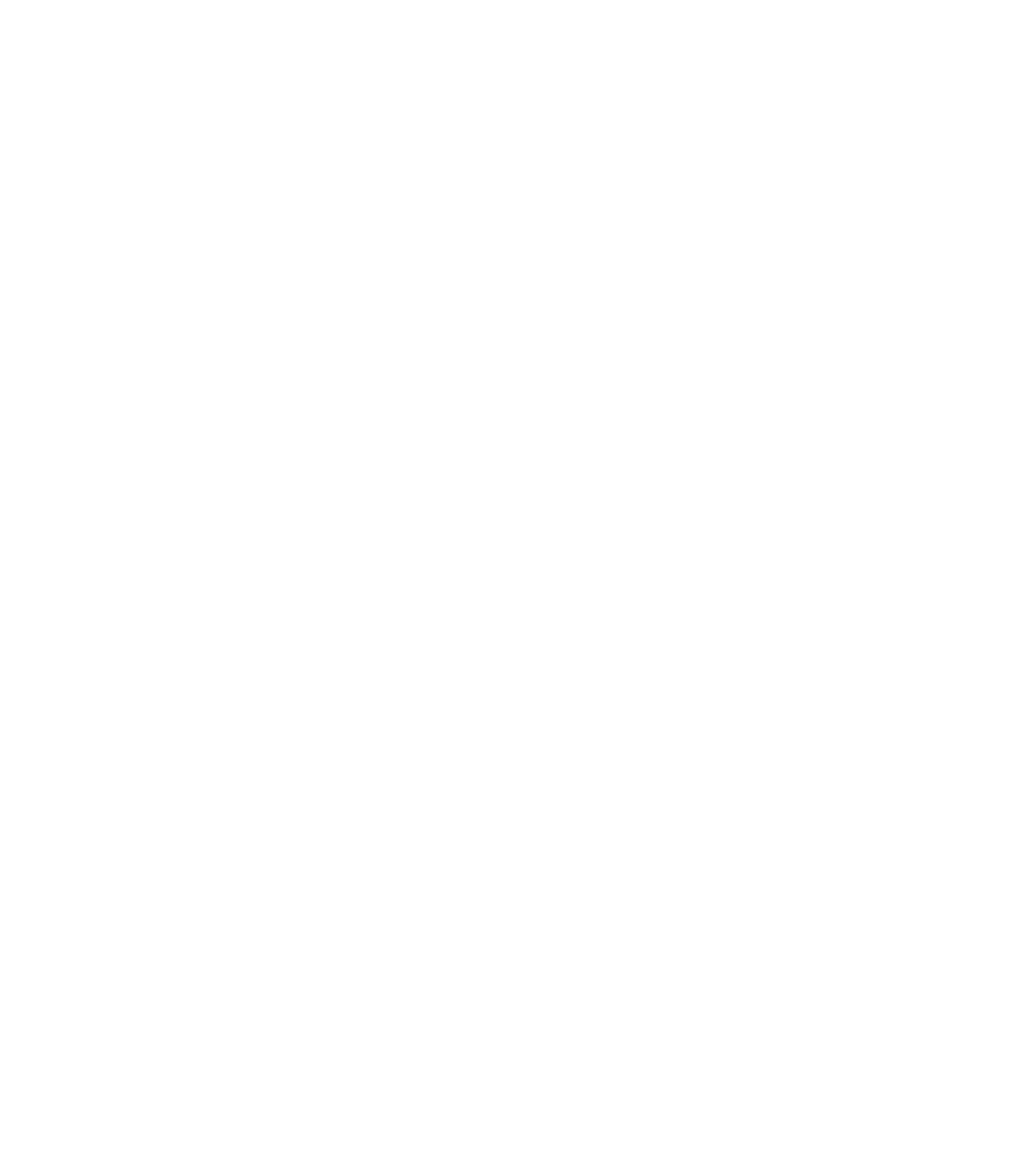
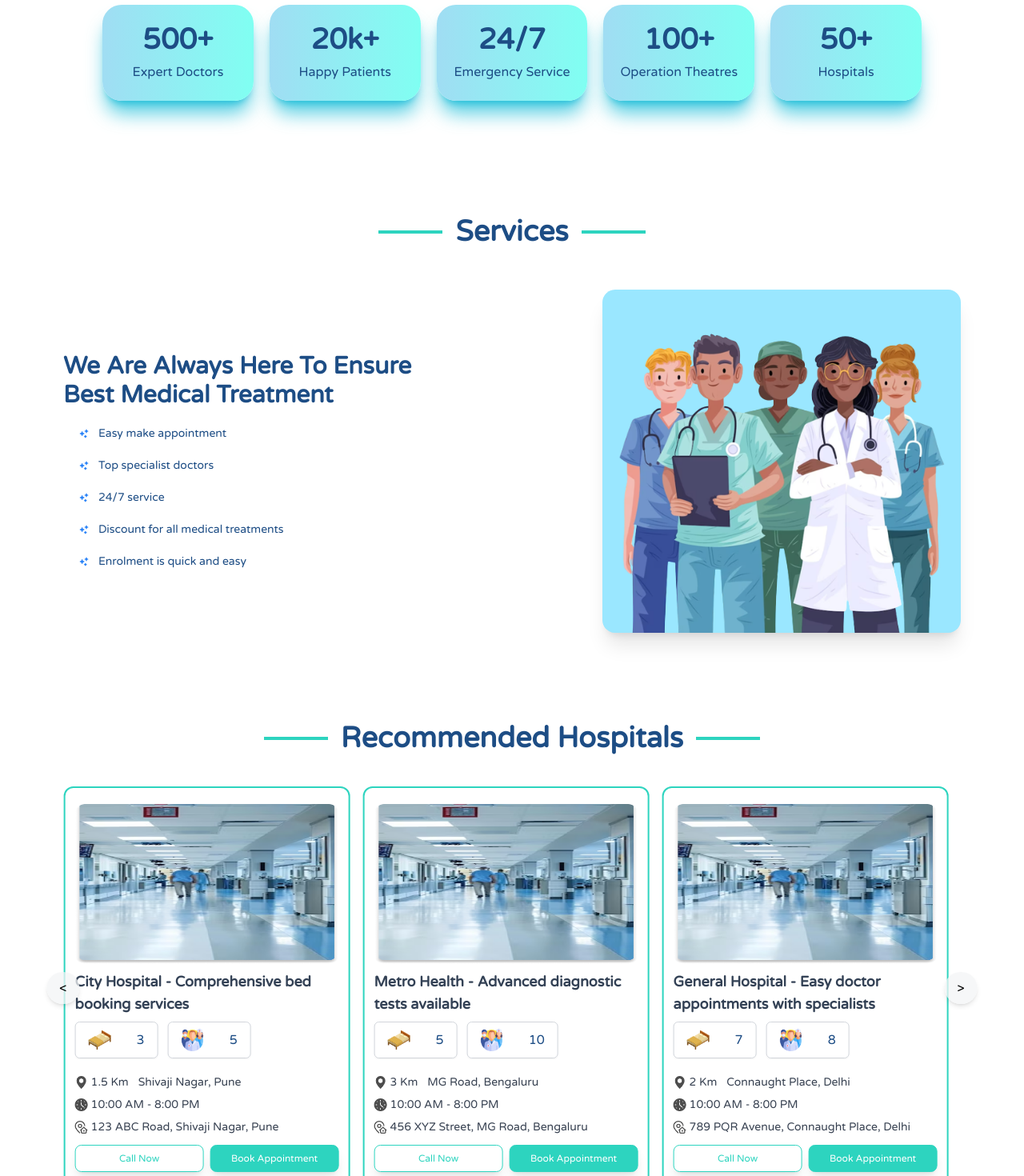
Before and after one commit to chirag3155/CureEdge, a React (Vite) app: page / in a window 1280 px wide. Before the commit this address had no page. Shown: the part 740-2210 px from the top of the page at 80% size. Before the commit the page ends 800 px from the top, so only its background shows below. Built offline with nearby package versions, Linux system fonts and the light colour scheme.

Commit message:
fix(pathname): change incorrect assets pathname

```diff
--- a/src/App.jsx
+++ b/src/App.jsx
@@ -12,6 +12,7 @@
   return (
     <>
       <Routes>
+        <Route path="/" element={<Home />} index />
         <Route path="/home" element={<Home />} />
         <Route path="/about-us" element={<AboutUs />} />
         <Route path="/services" element={<Services />} />
@@ -26,7 +27,7 @@
 const Home = () => {
   return (
     <>
-      <div className="text-[#1d4d85] app min-w-[280px] min-h-screen  bg-[url('src/assets/images/heroi-bg.webp')]">
+      <div className="text-[#1d4d85] app min-w-[280px] min-h-screen  ">
         <Header />
         <Main />
         <Footer />
--- a/src/Components/Main/SectionWrapper.jsx
+++ b/src/Components/Main/SectionWrapper.jsx
@@ -1,8 +1,6 @@
-
-
-const SectionWrapper = ({ id, children })  => {
+const SectionWrapper = ({ id, children }) => {
   return (
-    <section className="pt-24 md:pt-32" id={id}>
+    <section className="pt-12 md:pt-28" id={id}>
       {children}
     </section>
   );
--- a/src/Components/Main/Services/Banner1.jsx
+++ b/src/Components/Main/Services/Banner1.jsx
@@ -1,9 +1,9 @@
-import { Banner1Data } from '@/Components/Shared/Consts';
-import ListItem from './ListItem';
+import { Banner1Data } from "@/Components/Shared/Consts";
+import ListItem from "./ListItem";
 
 const Banner1 = () => {
   return (
-    <div className="flex flex-col-reverse sm:flex-row items-center justify-between gap-5 md:gap-10 mt-20">
+    <div className="flex flex-col-reverse sm:flex-row items-center justify-between gap-5 md:gap-10 mt-5">
       <div className="max-w-xs md:max-w-md">
         <h3 className="text-xl font-bold md:text-2xl lg:text-3xl mb-5">
           {Banner1Data.heading}
--- a/src/Components/Recommendation/CardSection.jsx
+++ b/src/Components/Recommendation/CardSection.jsx
@@ -125,7 +125,7 @@
   };
 
   return (
-    <div className="w-full my-16 h-auto">
+    <div className="w-full mt-28 h-auto">
       <div className="flex justify-center items-center space-x-4">
         <div className="w-20 h-1 bg-teal-400"></div>
         <h1 className="md:text-4xl text-2xl font-bold text-center">
--- a/src/Pages/AboutUs.jsx
+++ b/src/Pages/AboutUs.jsx
@@ -3,7 +3,7 @@
 
 const AboutUs = () => {
   return (
-    <div className="text-[#1d4d85] app min-w-[280px] min-h-screen  bg-[url('src/assets/images/heroi-bg.webp')]">
+    <div className="text-[#1d4d85] app min-w-[280px] min-h-screen  hero-bg">
       <Header />
     </div>
   );
--- a/src/Pages/Blogs.jsx
+++ b/src/Pages/Blogs.jsx
@@ -3,7 +3,7 @@
 
 const Blogs = () => {
   return (
-    <div className="text-[#1d4d85] app min-w-[280px] min-h-screen  bg-[url('src/assets/images/heroi-bg.webp')]">
+    <div className="text-[#1d4d85] app min-w-[280px] min-h-screen  hero-bg">
       <Header />
     </div>
   );
--- a/src/Pages/ContactUs.jsx
+++ b/src/Pages/ContactUs.jsx
@@ -3,7 +3,7 @@
 
 const ContactUs = () => {
   return (
-    <div className="text-[#1d4d85] app min-w-[280px] min-h-screen  bg-[url('src/assets/images/heroi-bg.webp')]">
+    <div className="text-[#1d4d85] app min-w-[280px] min-h-screen  hero-bg">
       <Header />
     </div>
   );
--- a/src/Pages/Prices.jsx
+++ b/src/Pages/Prices.jsx
@@ -3,7 +3,7 @@
 
 const Prices = () => {
   return (
-    <div className="text-[#1d4d85] app min-w-[280px] min-h-screen  bg-[url('src/assets/images/heroi-bg.webp')]">
+    <div className="text-[#1d4d85] app min-w-[280px] min-h-screen  hero-bg">
       <Header />
     </div>
   );
--- a/src/index.css
+++ b/src/index.css
@@ -1,13 +1,13 @@
-@import url('https://fonts.googleapis.com/css2?family=Varela+Round&display=swap');
-@import 'tailwindcss/base';
-@import 'tailwindcss/components';
-@import 'tailwindcss/utilities';
+@import url("https://fonts.googleapis.com/css2?family=Varela+Round&display=swap");
+@import "tailwindcss/base";
+@import "tailwindcss/components";
+@import "tailwindcss/utilities";
 
 * {
   margin: 0;
   padding: 0;
   box-sizing: border-box;
-  font-family: 'Varela Round', sans-serif;
+  font-family: "Varela Round", sans-serif;
 }
 
 ::-webkit-scrollbar {
@@ -28,3 +28,11 @@
   background-color: #a7c4ff; /* Color of the track */
   border-radius: 4px;
 }
+
+/* custome hero background  */
+.hero-bg {
+  background-image: url("./assets/Images/heroi-bg.webp");
+  background-size: cover;
+  background-repeat: no-repeat;
+  background-position: center;
+}
```
Also changed, not shown: src/Components/Shared/Consts.jsx (+6 -6 lines).
